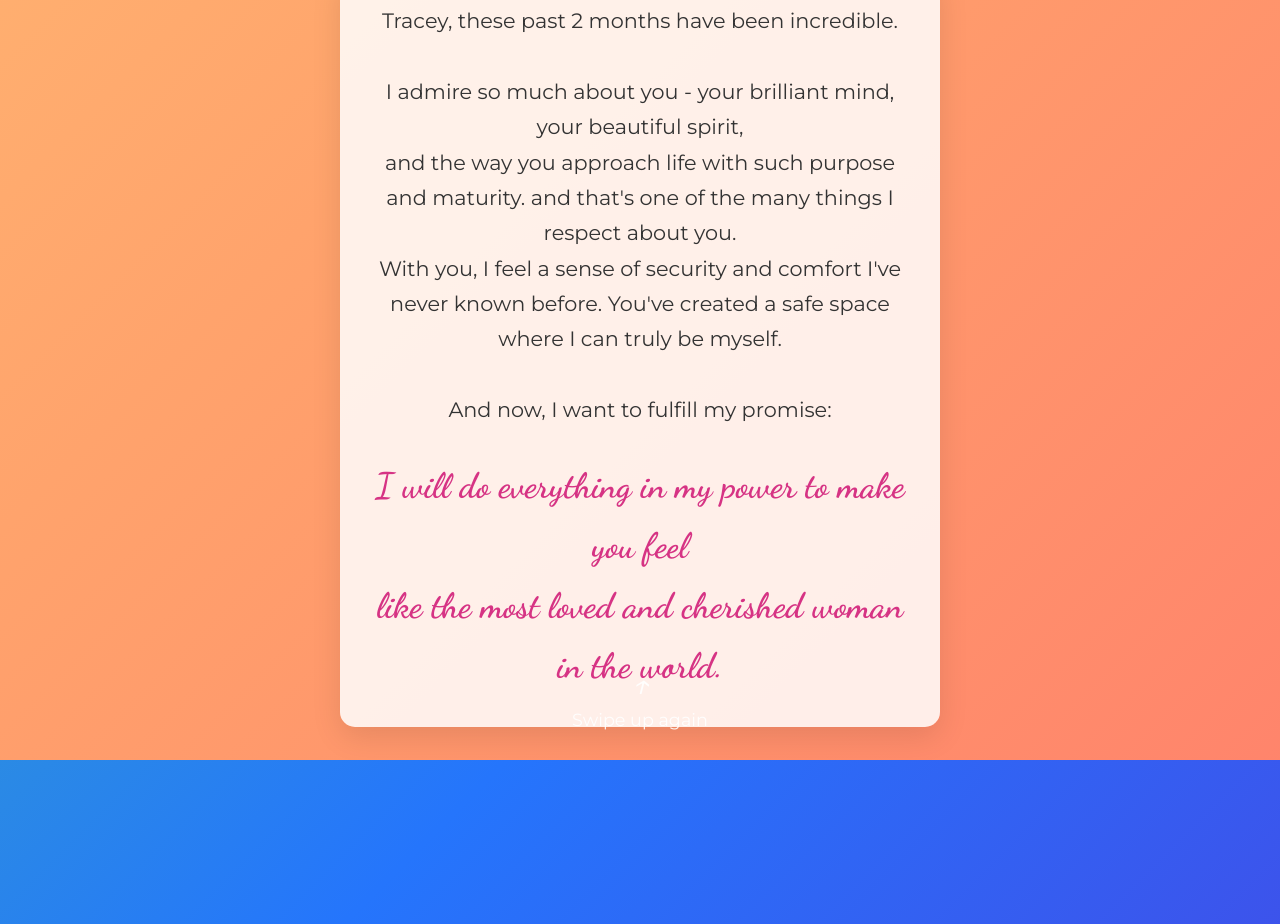
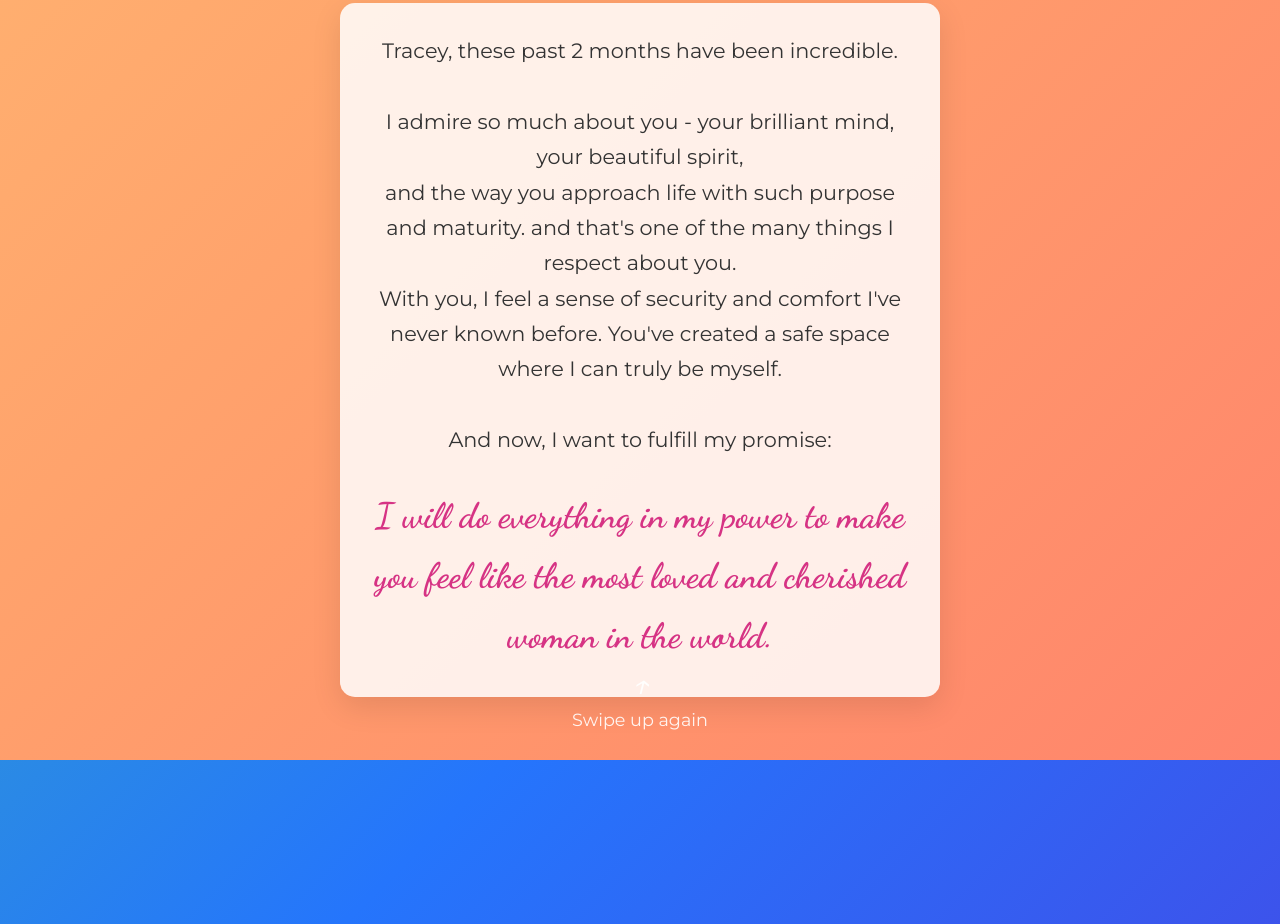
Before and after one commit to VincentElbert/Tracey, a plain HTML site: page index.html in a window 1280 px wide. Shown: the part 840-1764 px from the top of the page. Drawn offline with Linux system fonts and the light colour scheme.

Commit message:
Finalize messages

```diff
--- a/index.html
+++ b/index.html
@@ -347,7 +347,7 @@
             You've created a safe space where I can truly be myself.<br>
             <br>
             And now, I want to fulfill my promise:
-            <p class="promise">I will do everything in my power to make you feel <br>
+            <p class="promise">I will do everything in my power to make you feel
             like the most loved and cherished woman in the world.</p>
         </div>
         <div class="swipe-up">
```
